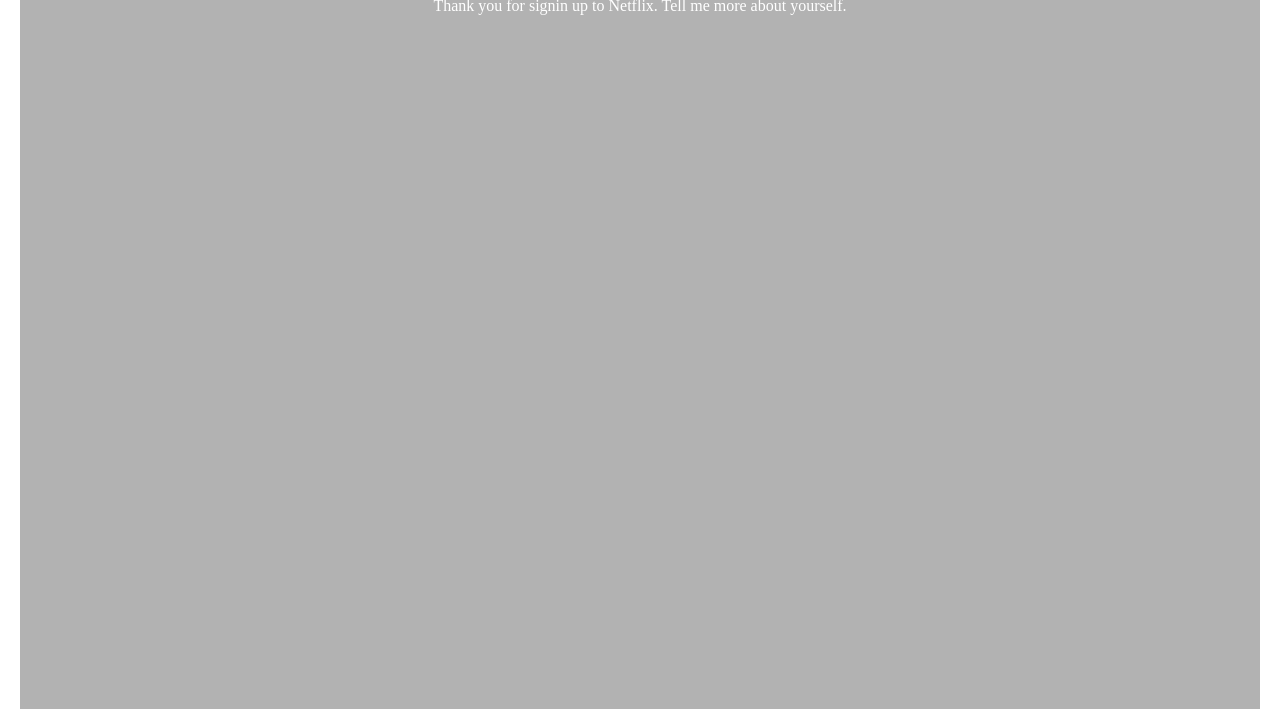
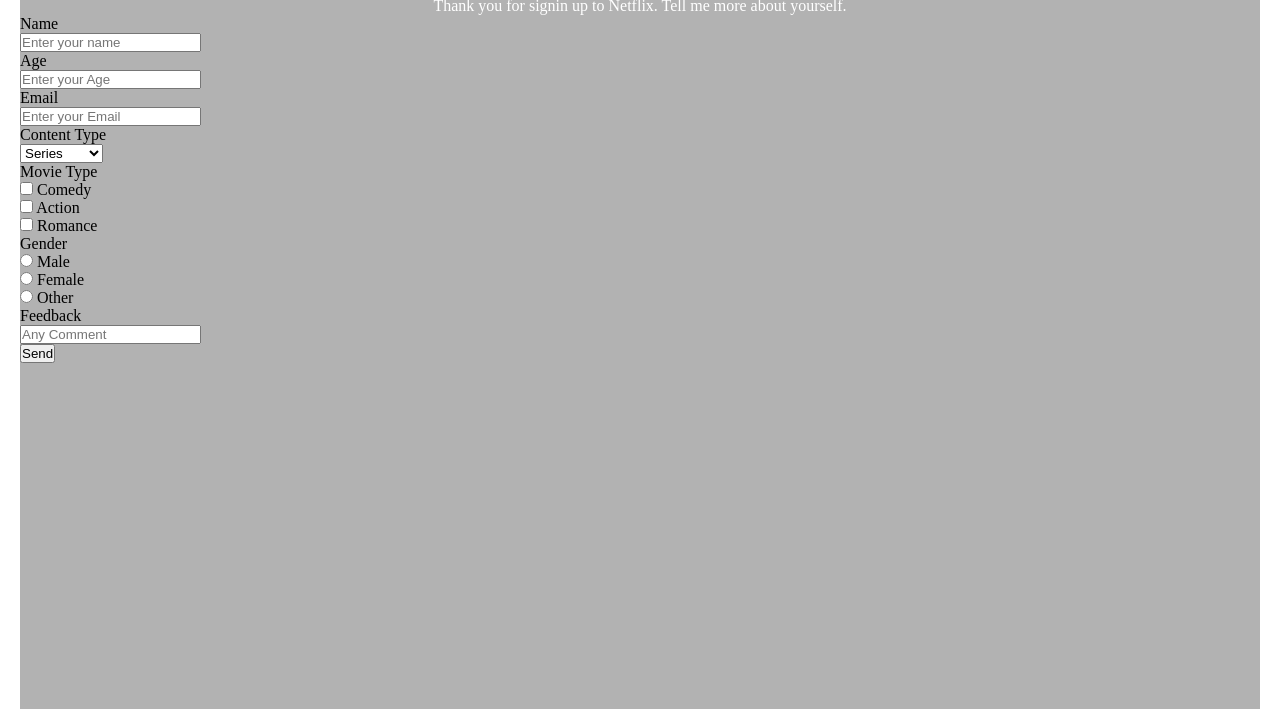
Before and after one commit to bzceval/clarusway-netflix-survey-fom-exercise, a plain HTML site: page index.html in a window 1280 px wide. Shown: the part 91-800 px from the top of the page. Drawn offline with Linux system fonts and the light colour scheme; a web font is replaced by a local one.

Commit message:
add form element on Html page and html done

```diff
--- a/index.html
+++ b/index.html
@@ -13,6 +13,56 @@
             <h1 id="title">NET<span>FLIX</span></h1>
             <p id="description">Thank you for signin up to Netflix. Tell me more about yourself.</p>
          </div>
+
+         <section id="survey-form-container">
+            <form action="result.html" method="get">
+                <div class="input-box">
+                    <label for="name">Name</label><br>
+                    <input type="text" id="name" name="surveyName" placeholder="Enter your name">
+                </div>
+                <div class="input-box">
+                    <label for="age">Age</label><br>
+                    <input type="number" id="age" name="surveyAge" placeholder="Enter your Age">
+                </div>
+                <div class="input-box">
+                    <label for="email">Email</label><br>
+                    <input type="email" id="email" name="surveyEmail" placeholder="Enter your Email">
+                </div>
+                <div class="input-box">
+                    <label for="content">Content Type</label><br>
+                    <select name="content" id="dropdown">
+                        <option value="movies">Movies</option>
+                        <option value="series" selected>Series</option>
+                        <option value="TV_Shows">TV Shows</option>
+                    </select>
+                </div>
+                <div class="input-box">
+                    <label for="">Movie Type</label><br>
+                    <input type="checkbox" name="movie" value="Comedy" id="first-check">
+                    <label for="first-check">Comedy</label><br>
+                    <input type="checkbox" name="movie" value="Action" id="second-check">
+                    <label for="second-check">Action</label><br>
+                    <input type="checkbox" name="movie" value="Romance" id="third-check">
+                    <label for="third-check">Romance</label><br>
+                </div>
+                <div class="input-box">
+                    <label for="">Gender</label><br>
+                    <input type="radio" name="gender" value="Male" id="first-radio">
+                    <label for="first-radio">Male</label><br>
+                    <input type="radio" name="gender" value="Female" id="second-radio">
+                    <label for="second-radio">Female</label><br>
+                    <input type="radio" name="gender" value="Other" id="third-radio">
+                    <label for="third-radio">Other</label><br>
+                </div>
+                <div class="input-box">
+                    <label for="feedback">Feedback</label><br>
+                    <input type="feedback" id="feedback" name="feedback" placeholder="Any Comment">
+                </div>
+                <div class="form-submit">
+                    <button type="submit" id="form-submit">Send</button>
+                </div>
+            </form>
+         </section>
     </div>
 </body>
 </html>
```
